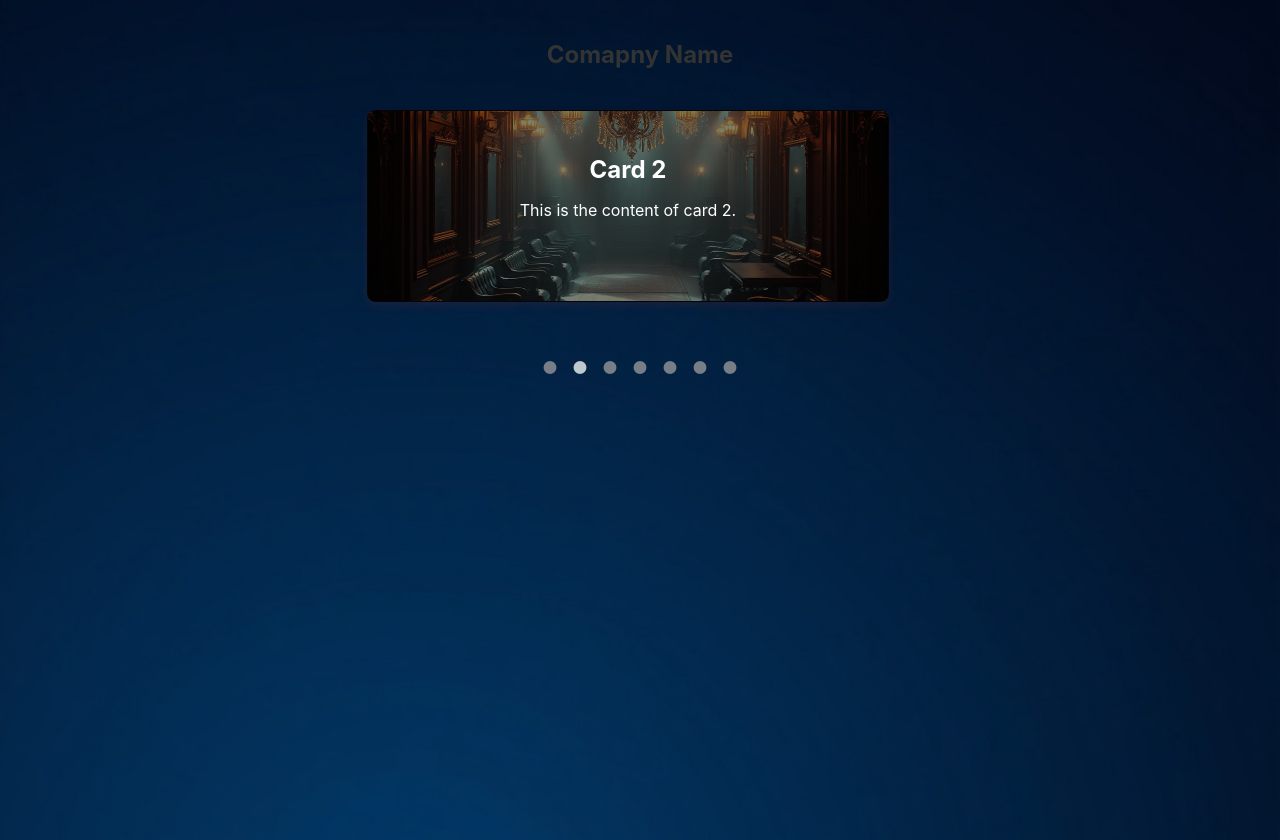
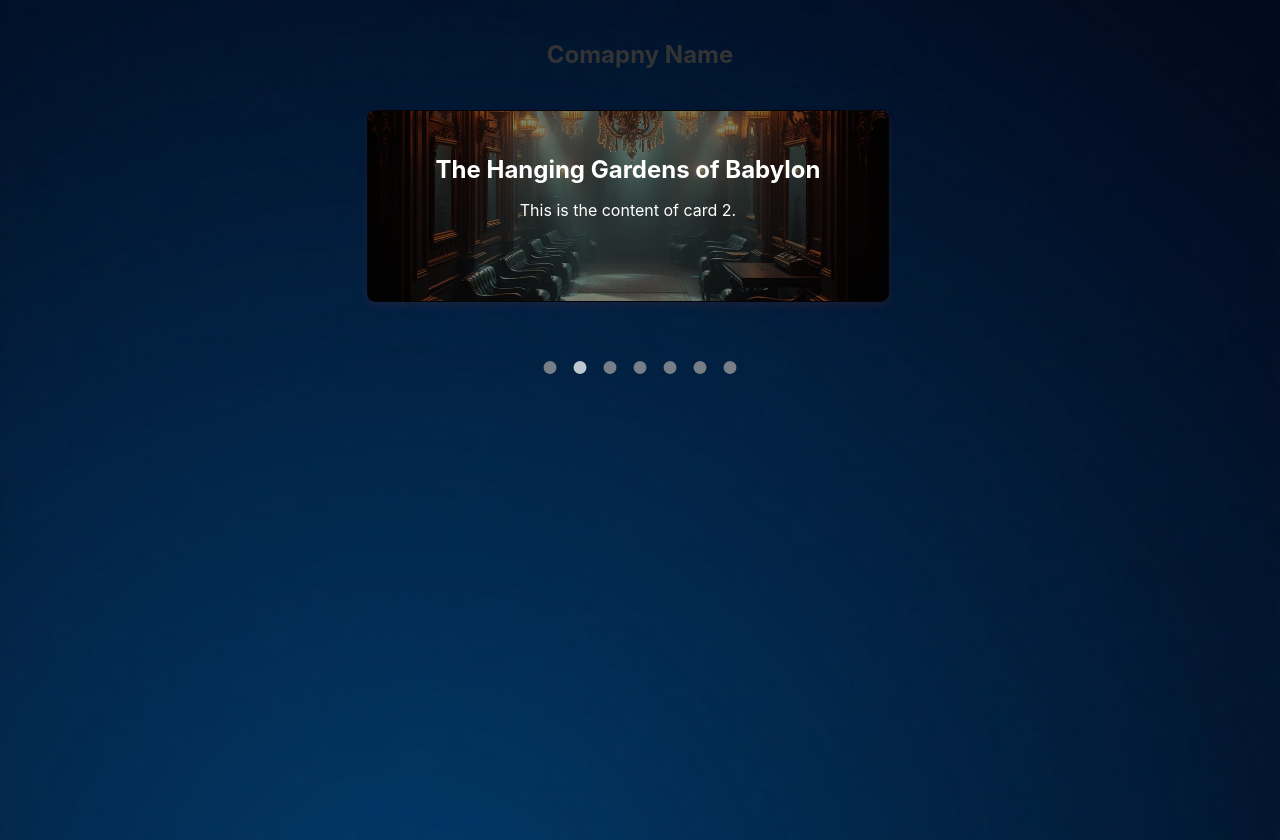
Before and after one commit to barrett38/Timed-Carousel, a React (Create React App) app: page / in a window 1280 px wide. Built offline with nearby package versions, Linux system fonts and the light colour scheme.

Commit message:
Completed Longform

```diff
--- a/src/components/Carousel/CardData.js
+++ b/src/components/Carousel/CardData.js
@@ -1,31 +1,35 @@
 const cardData = [
   {
     id: 1,
-    title: "Card 1",
+    title: "The Mausoleum at Halicarnassus",
     content: "This is the content of card 1.",
     image: "/assets/image1.jpg", // Path to the image
-    longform: "",
+    longform:
+      "The Mausoleum at Halicarnassus was a tomb built for Mausolus, the Persian satrap (governor) of Caria, and his wife, Artemisia, in 350 BC. Standing approximately 45 meters (148 feet) tall, it was an architectural masterpiece combining Greek, Egyptian, and Lycian design elements. The structure was richly decorated with sculptural reliefs by renowned artists. Although the Mausoleum was destroyed by earthquakes, its name became synonymous with monumental tombs.",
   },
   {
     id: 2,
-    title: "Card 2",
+    title: "The Hanging Gardens of Babylon",
     content: "This is the content of card 2.",
     image: "/assets/image2.jpg", // Path to the image
-    longform: "",
+    longform:
+      "The Hanging Gardens, said to be built by King Nebuchadnezzar II around 600 BC, were a legendary terraced garden filled with lush vegetation. According to ancient writers, the gardens were created to please the king’s wife, Amytis, who missed the greenery of her homeland. The gardens were reportedly irrigated by an advanced system using the nearby Euphrates River. However, the existence of the Hanging Gardens remains uncertain, as no definitive archaeological evidence has been found.",
   },
   {
     id: 3,
-    title: "Card 3",
+    title: "The Lighthouse of Alexandria",
     content: "This is the content of card 3.",
     image: "/assets/image3.jpg", // Path to the image
-    longform: "",
+    longform:
+      "Also known as the Pharos of Alexandria, this lighthouse was built by the Ptolemaic Kingdom around 280 BC on the small island of Pharos, off the coast of Alexandria, Egypt. It was designed to guide sailors safely into the busy harbor and stood between 100 and 130 meters (330-430 feet) tall, making it one of the tallest man-made structures of the ancient world. The lighthouse was equipped with a massive flame at night and mirrors to reflect sunlight by day. It was severely damaged by earthquakes in the 14th century.",
   },
   {
     id: 4,
-    title: "Card 4",
+    title: "The Colossus of Rhodes",
     content: "This is the content of card 4.",
     image: "/assets/image4.jpg", // Path to the image
-    longform: "",
+    longform:
+      "The Colossus of Rhodes was a giant statue of the sun god Helios, constructed between 292 and 280 BC on the Greek island of Rhodes. Standing about 33 meters (108 feet) tall, it was one of the tallest statues of the ancient world, symbolizing the island’s triumph over invaders. The statue was made of bronze and stood at the entrance to the harbor. Unfortunately, it was toppled by an earthquake in 226 BC, and although it lay in ruins for centuries, it remained a symbol of Rhodian pride.",
   },
   {
     id: 5,
@@ -45,10 +49,11 @@ const cardData = [
   },
   {
     id: 7,
-    title: "Card 7",
+    title: "The Statue of Zeus at Olympia",
     content: "This is the content of card 7.",
     image: "/assets/image7.jpg", // Path to the image
-    longform: "",
+    longform:
+      "Created by the sculptor Phidias around 435 BC, this massive statue of Zeus stood over 12 meters (40 feet) tall and was located in the Temple of Zeus in Olympia. The figure was made of ivory and gold, seated on a grand throne, holding a scepter and a statue of Nike, the goddess of victory. This masterpiece represented the majesty and power of the Greek gods, but it was later destroyed, likely in a fire, during the 5th century AD.",
   },
 ];
 
```
